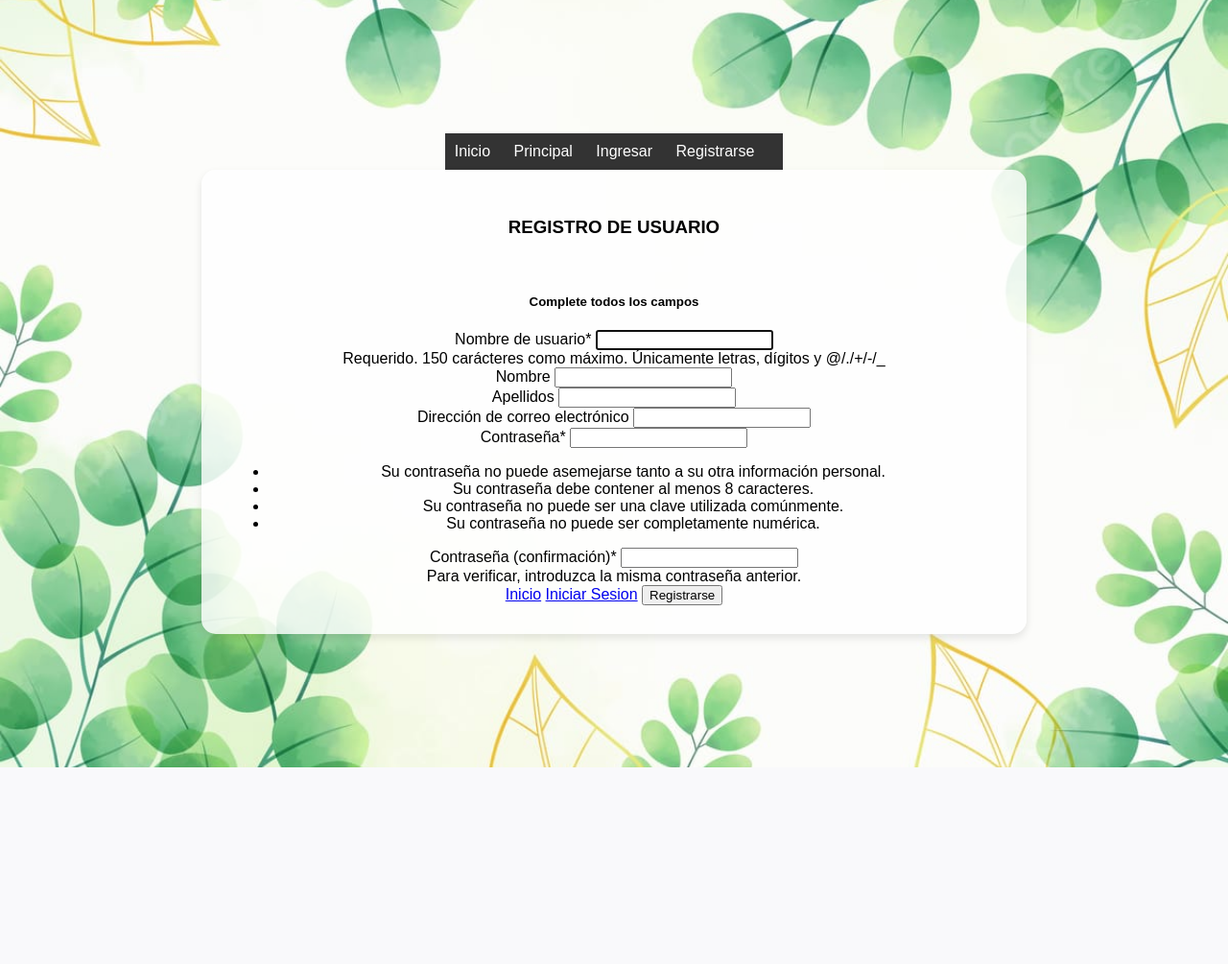
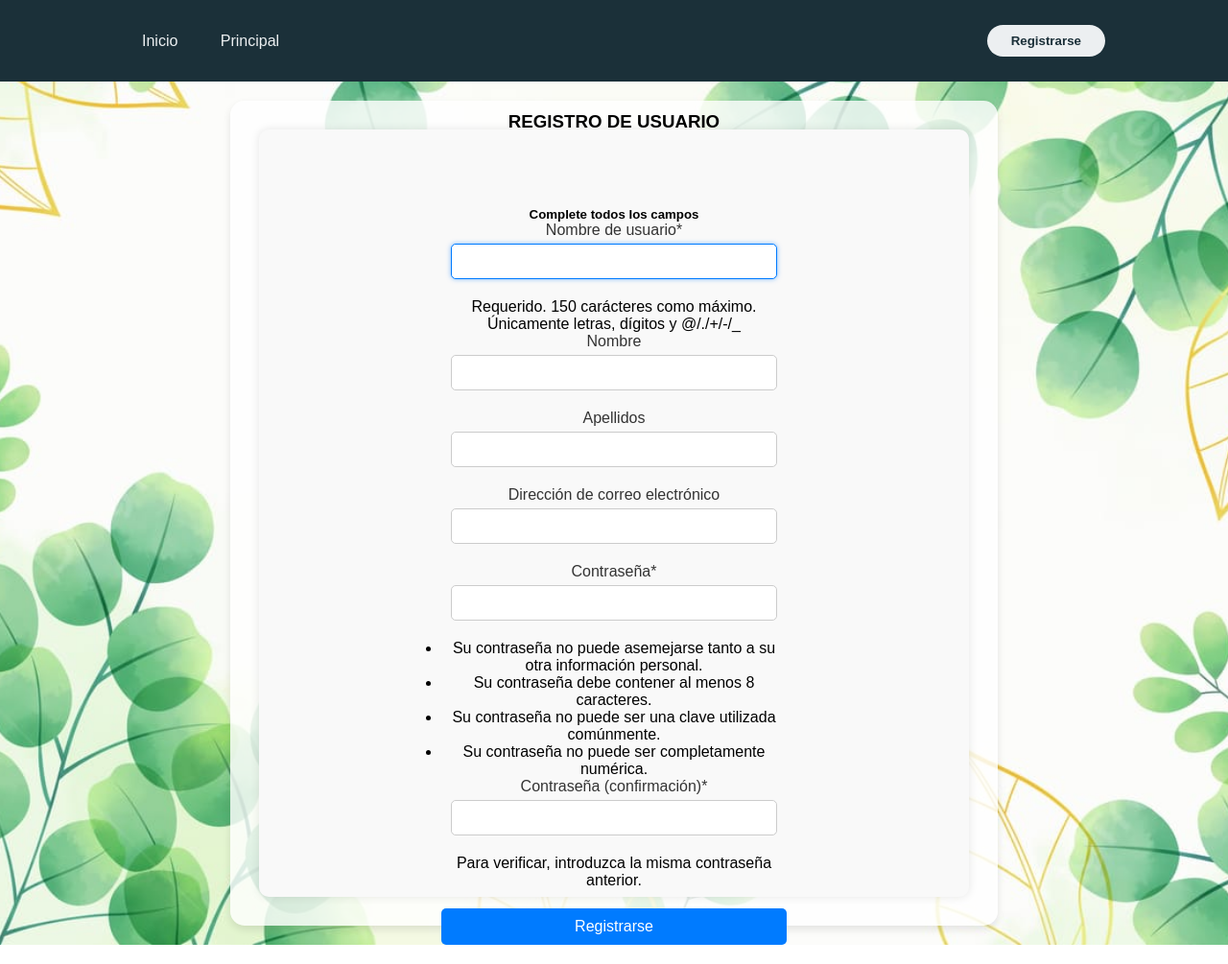
Before and after one commit to AngeL036/Anciometro, a Django app: page /register/ in a window 1280 px wide. Shown: the whole page at 96% size. Before the commit the page ends 800 px from the top, so only its background shows below. Run offline with Django 5.2, Linux system fonts and the light colour scheme; some libraries are stand-ins or nearby versions.

Commit message:
agregando los css

```diff
--- a/Anciometro/aplicacion/static/stylesperfus.css
+++ /dev/null
@@ -1,101 +0,0 @@
-/* Estilos generales */
-body, html {
-    height: 100%;
-    margin: 0;
-    font-family: Arial, sans-serif;
-}
-
-body {
-    background-image: url('nature.png');
-    background-size: cover;
-    background-repeat: no-repeat;
-    background-position: center;
-    display: flex;
-    flex-direction: column;
-    justify-content: center;
-    align-items: center;
-}
-
-.container {
-    background-color: rgba(255, 255, 255, 0.8);
-    border-radius: 15px;
-    padding: 30px;
-    box-shadow: 0 4px 8px rgba(0, 0, 0, 0.1);
-    width: 90%;
-    max-width: 800px;
-    text-align: center;
-}
-
-h2 {
-    color: #333;
-    font-size: 24px;
-    text-align: center;
-    margin-bottom: 20px;
-}
-
-.options {
-    display: flex;
-    flex-direction: column;
-    align-items: stretch;
-    margin-top: 30px;
-    width: 100%;
-}
-
-.options a {
-    margin: 5px 0;
-    padding: 15px 20px;
-    border-radius: 8px;
-    background-color: #4caf50;
-    color: #fff;
-    text-decoration: none;
-    cursor: pointer;
-    transition: background-color 0.3s ease;
-}
-
-.options a:hover {
-    background-color: #45a049;
-}
-
-/* Estilos para el botón de cerrar sesión */
-.logout-button {
-    position: fixed;
-    top: 20px;
-    right: 20px;
-    padding: 10px 20px;
-    border-radius: 8px;
-    background-color: #dc3545;
-    color: #fff;
-    text-decoration: none;
-    cursor: pointer;
-    transition: background-color 0.3s ease;
-}
-
-.logout-button:hover {
-    background-color: #c82333;
-}
-
-/* Estilos para la barra de navegación */
-.navbar {
-    background-color: #333;
-    color: white;
-    padding: 10px;
-}
-
-/* Estilos para la lista de navegación */
-.navbar-list {
-    list-style-type: none;
-    margin: 0;
-    padding: 0;
-}
-
-/* Estilos para los elementos de la lista */
-.navbar-list li {
-    display: inline;
-    margin-right: 20px;
-}
-
-/* Estilos para los enlaces */
-.navbar-list li a {
-    color: white;
-    text-decoration: none;
-}
--- a/Anciometro/aplicacion/views.py
+++ b/Anciometro/aplicacion/views.py
@@ -1,3 +1,4 @@
+import random
 from django.shortcuts import render,redirect
 from django.http import HttpResponse
 from django.contrib.auth.decorators import login_required
--- /dev/null
+++ b/Anciometro/core/static/registro.css
@@ -0,0 +1,76 @@
+.registration-container {
+    width: 100%;
+    height: 100vh; /* Establecer la altura del contenedor para ocupar toda la pantalla */
+    display: flex; /* Usar flexbox para centrar vertical y horizontalmente */
+    justify-content: center; /* Centrar horizontalmente */
+    align-items: center; /* Centrar verticalmente */
+    background-color: #f9f9f9;
+    border-radius: 10px;
+    box-shadow: 0 0 10px rgba(0, 0, 0, 0.1);
+    text-align: center;
+    flex-direction: column; /* Alinear elementos en columna */
+}
+
+.registration-form {
+    width: 80%; /* Ajustar el ancho del formulario */
+    max-width: 400px; /* Mantener un ancho máximo */
+    padding: 20px;
+}
+
+.form-fields {
+    margin-top: 20px;
+    text-align: center;
+}
+
+.form-fields label {
+    display: block;
+    margin-bottom: 5px;
+    color: #333;
+}
+
+.form-fields input[type="text"],
+.form-fields input[type="email"],
+.form-fields input[type="password"] {
+    width: calc(100% - 20px);
+    padding: 10px;
+    margin-bottom: 20px;
+    border: 1px solid #ccc;
+    border-radius: 5px;
+}
+
+.form-fields input[type="text"]:focus,
+.form-fields input[type="email"]:focus,
+.form-fields input[type="password"]:focus {
+    outline: none;
+    border-color: #007bff;
+    box-shadow: 0 0 5px rgba(0, 123, 255, 0.5);
+}
+
+.btn-link {
+    display: inline-block;
+    margin-right: 10px;
+    color: #007bff;
+    text-decoration: none;
+}
+
+.btn-submit {
+    display: block;
+    width: 100%;
+    padding: 10px;
+    margin-top: 20px;
+    border: none;
+    border-radius: 5px;
+    background-color: #007bff;
+    color: #fff;
+    font-size: 16px;
+    cursor: pointer;
+}
+
+.btn-submit:hover {
+    background-color: #0056b3;
+}
+
+.registration-container h3 {
+    margin-top: 50px; /* Ajustar el margen superior para evitar que se superponga con la barra de navegación */
+    margin-bottom: 20px; /* Agregar un poco de espacio entre el título y el formulario */
+}
--- /dev/null
+++ b/Anciometro/core/static/stylesperfus.css
@@ -0,0 +1,154 @@
+*{
+    box-sizing: border-box;
+
+    margin: 0;
+    padding: 0;
+    font-family: 'Nunito', sans-serif;
+}
+body{
+
+    background-image: url('nature.png');
+    background-repeat: no-repeat;
+    background-position: center;
+    background-size: cover;
+    margin: 0;
+    padding-top: 85px;
+}
+
+.container {
+    background-color: rgba(255, 255, 255, 0.8); /* Fondo blanco translúcido para la tarjeta */
+    border-radius: 15px;
+    padding: 30px;
+    box-shadow: 0 4px 8px rgba(0, 0, 0, 0.1);
+    width: 90%;
+    max-width: 800px; /* Aumenta el ancho máximo del contenedor */
+    margin: 20px auto;
+    text-align: center;
+}
+
+h2 {
+    margin-bottom: 20px;
+    color: #333; /* Color del texto */
+    font-size: 24px;
+    text-align: center  ;
+}
+
+.options {
+    display: flex;
+    flex-direction: column;
+    align-items: stretch;
+    margin-top: 30px;
+    width: 100%;
+}
+
+.options a {
+    margin: 5px 0;
+    text-decoration: none;
+    width: 90%;
+    padding: 15px 20px;
+    border-radius: 8px;
+    background-color: #4caf50; /* Color de fondo del botón */
+    color: #fff; /* Color del texto del botón */
+    cursor: pointer;
+    transition: background-color 0.3s ease;
+}
+
+.options a:hover {
+    background-color: #45a049; /* Cambio de color al pasar el ratón */
+}
+
+/* Estilos para el botón de cerrar sesión */
+.logout-button {
+    position: fixed;
+    top: 20px;
+    right: 20px;
+    padding: 10px 20px;
+    border-radius: 8px;
+    background-color: #4caf50; /* Color de fondo del botón */
+    color: #fff; /* Color del texto del botón */
+    text-decoration: none;
+    cursor: pointer;
+    transition: background-color 0.3s ease;
+}
+
+.logout-button:hover {
+    background-color: #45a049; /* Cambio de color al pasar el ratón */
+}
+
+.header{
+    background-color: #1b3039;
+    position: fixed;
+    top: 0;
+    left: 0;
+    width: 100%;
+    display: flex;
+    justify-content: space-between;
+    align-items: center;
+    height: 85px;
+    padding: 0 10%;
+}
+
+.header .nav-links{
+    list-style: none;
+}
+
+.header .nav-links li{
+    display: inline-block;
+    padding: 0 20px;
+}
+
+.header .nav-links li:hover{
+    transform:scale(1.1) ;
+}
+
+.header .nav-links a{
+    font-size: 700;
+    color: #eceff1;
+    text-decoration: none;
+
+}
+
+.header .nav-links li a:hover{
+    color:#ffbc0e;
+}
+
+.header .btn button{
+    font-weight: 700;
+    color:#1b3039 ;
+    padding: 9px 25px;
+    background:#eceff1;
+    border: none;
+    border-radius: 50px;
+    cursor: pointer;
+    transition: all 0.3s ease 0s;
+    margin-left: auto;
+
+}
+
+.header .btn button:hover{
+
+    background-color: #e2f1f8;
+    color:#ffbc0e;
+    transform: scale(1.1);
+}
+
+.phrase {
+    font-family: Arial, sans-serif;
+    font-size: 18px;
+    line-height: 1.5;
+    text-align: center;
+    color: #333; /* Color del texto */
+    margin-top: 20px;
+}
+
+.phrase::before {
+    content: open-quote;
+    font-size: 24px;
+    margin-right: 5px;
+}
+
+.phrase::after {
+    content: close-quote;
+    font-size: 24px;
+    margin-left: 5px;
+}
--- a/Anciometro/core/templates/core/base.html
+++ b/Anciometro/core/templates/core/base.html
@@ -1,31 +1,29 @@
 {% load static %}
-
 <!DOCTYPE html>
 <html lang="es">
 <head>
     <meta charset="UTF-8">
     <meta name="viewport" content="width=device-width, initial-scale=1.0">
-    <link rel="stylesheet" href="{% static "stylesperfus.css" %}" >
+    <link rel="stylesheet" type="text/css" href="{% static 'stylesperfus.css' %}" >
     <title>Aplicacion</title>
 
 </head>
 <body>
+    <header class="header">
+        <nav >
+            <ul class="nav-links">
+                    <li ><a href="{% url 'home' %}">Inicio</a></li>
+                    <li ><a href="{% url 'IndexView' %}">Principal</a></li>
+            </ul>
+        </nav>
+                    {% if request.user.is_authenticated %}
+                        <a href="{% url 'salir' %}" class="btn"><button>Cerrar Sesión</button></a>
+                    {% else %}
+                       <!-- <a href="{% url 'login' %}"  class="btn"><button>Ingresar</button></a> -->
+                        <a href="{% url 'register' %}"  class="btn"><button>Registrarse</button></a>
+                    {% endif %}
 
-
-
-    <nav class="navbar">
-        <ul class="navbar-list">
-            <li><a href="{% url 'home' %}" class="navbar-link">Inicio</a></li>
-            <li><a href="{% url 'IndexView' %}" class="navbar-link">Principal</a></li>
-
-            {% if request.user.is_authenticated %}
-                <li><a href="{% url 'salir' %}" class="logout-button">Cerrar Sesión</a></li>
-            {% else %}
-                <li><a href="{% url 'login' %}" class="navbar-link">Ingresar</a></li>
-                <li><a href="{% url 'register' %}" class="navbar-link">Registrarse</a></li>
-            {% endif %}
-        </ul>
-    </nav>
+    </header>
     <div class="container">
         {% block content %}
         {% endblock %}
--- a/Anciometro/core/templates/registration/register.html
+++ b/Anciometro/core/templates/registration/register.html
@@ -1,22 +1,24 @@
 {% extends 'core/base.html' %}
-
+{% load static%}
 {% block content %}
 
 {% load crispy_forms_tags %}
-
+<link rel="stylesheet" href="{% static 'registro.css' %}">
+<div class="registration-container">
     <h3>REGISTRO  DE USUARIO</h3>
 
     <br>
 
-<form action="" method="post">
+    <form action="" method="post" class="registration-form">
         {% csrf_token %}
-    <div>
+        <div class="form-fields">
             <h5 >Complete todos los campos</h5>
             {{ form | crispy }}
-        <a href="{% url 'home' %}" >Inicio</a>
-        <a href="{% url 'login' %}" >Iniciar Sesion</a>
-        <button  type="submit">Registrarse</button>
+           <!-- <a href="{% url 'home' %}" class="btn-link">Inicio</a>
+            <a href="{% url 'login' %}" class="btn-link">Iniciar Sesion</a>-->
+            <button  type="submit"  class="btn-submit">Registrarse</button>
         </div>
+
     </form>
-
+</div>
 {% endblock %}
--- a/Anciometro/core/views.py
+++ b/Anciometro/core/views.py
@@ -1,12 +1,40 @@
+import random
 from django.shortcuts import render,redirect
 from django.contrib.auth.decorators import login_required
 from django.contrib.auth import logout
 from .forms import CustomUserCreationForm
 from django.contrib.auth import authenticate,login
 from django.contrib import messages
+
 # Create your views here.
 def home(request):
-    return render(request, 'core/home.html')
+
+    phrases = [
+        "El éxito es la suma de pequeños esfuerzos repetidos día tras día. - Robert Collier",
+        "El único modo de hacer un gran trabajo es amar lo que haces. - Steve Jobs",
+        "La disciplina es el puente entre metas y logros. - Jim Rohn",
+        "El optimismo es la fe que conduce al logro. Nada puede hacerse sin esperanza y confianza. - Helen Keller",
+        "El fracaso es la oportunidad de comenzar de nuevo, pero con más inteligencia. - Henry Ford",
+        "El único límite para tus logros está en tus propias creencias. - Brian Tracy",
+        "El éxito no es la clave de la felicidad. La felicidad es la clave del éxito. Si amas lo que estás haciendo, serás exitoso. - Albert Schweitzer",
+        "El camino hacia el éxito y la grandeza está siempre en construcción. - Zig Ziglar",
+        "Lo importante no es cuántas veces te caes, sino cuántas te levantas. - Vince Lombardi",
+        "No cuentes los días, haz que los días cuenten. - Muhammad Ali",
+        "El éxito es la suma de pequeños esfuerzos repetidos día tras día. - Robert Collier",
+        "La única forma de hacer un gran trabajo es amar lo que haces. - Steve Jobs",
+        "Cree que puedes y estarás a medio camino. - Theodore Roosevelt",
+        "No tienes que ser grande para empezar, pero tienes que empezar para ser grande. - Zig Ziglar",
+        "Nunca es tarde para ser lo que podrías haber sido. - George Eliot",
+        "El único lugar donde el éxito llega antes que el trabajo es en el diccionario. - Vidal Sassoon",
+        "Cada día es una nueva oportunidad para cambiar tu vida. - Unknown",
+        "El éxito no es para los débiles de corazón, ni para los que quieren ganar sin sudar. - Unknown",
+        "La distancia entre tus sueños y la realidad se llama acción. - Unknown",
+        "El secreto del éxito es empezar antes de estar listo. - Marie Forleo"
+    ]
+    random_phrase = random.choice(phrases)
+
+
+    return render(request, 'core/home.html',{'random_phrase': random_phrase})
 
 @login_required
 def IndexView(request):
```
Also changed, not shown: Anciometro/aplicacion/templates/paginaPrincipal.html (+4 -13 lines), Anciometro/aplicacion/templates/seguimiento_progreso.html (+0 -10 lines), Anciometro/aplicacion/templates/test_ansiedad.html (+3 -10 lines), Anciometro/aplicacion/templates/test_depresion.html (+5 -12 lines), Anciometro/core/static/styles.css (added, +49 -0 lines), Anciometro/core/templates/core/home.html (+7 -1 lines), Anciometro/core/templates/registration/login.html (+6 -3 lines), Anciometro/Cuestionario.sqlite3. Lines whose indentation alone changed are shown as unchanged.
